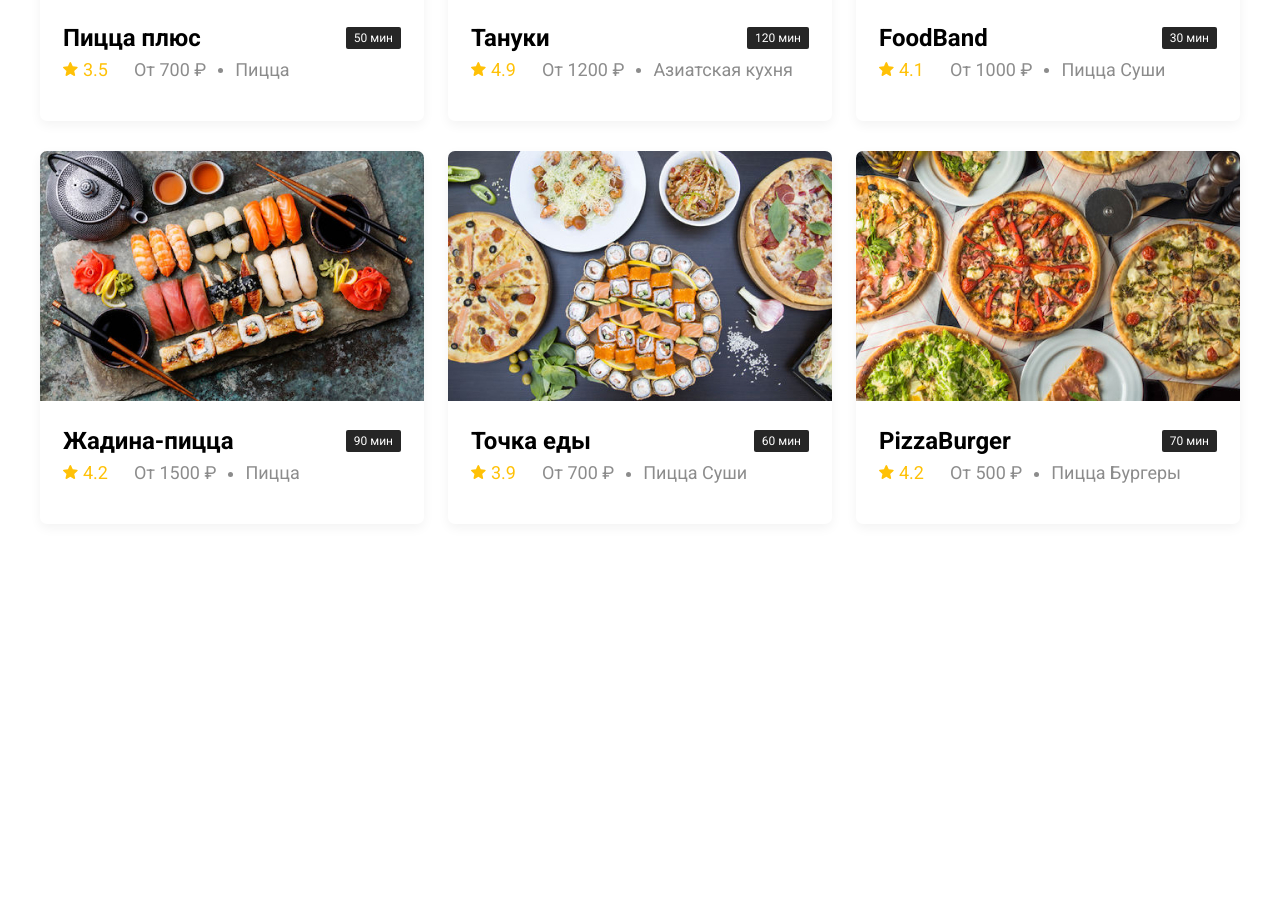
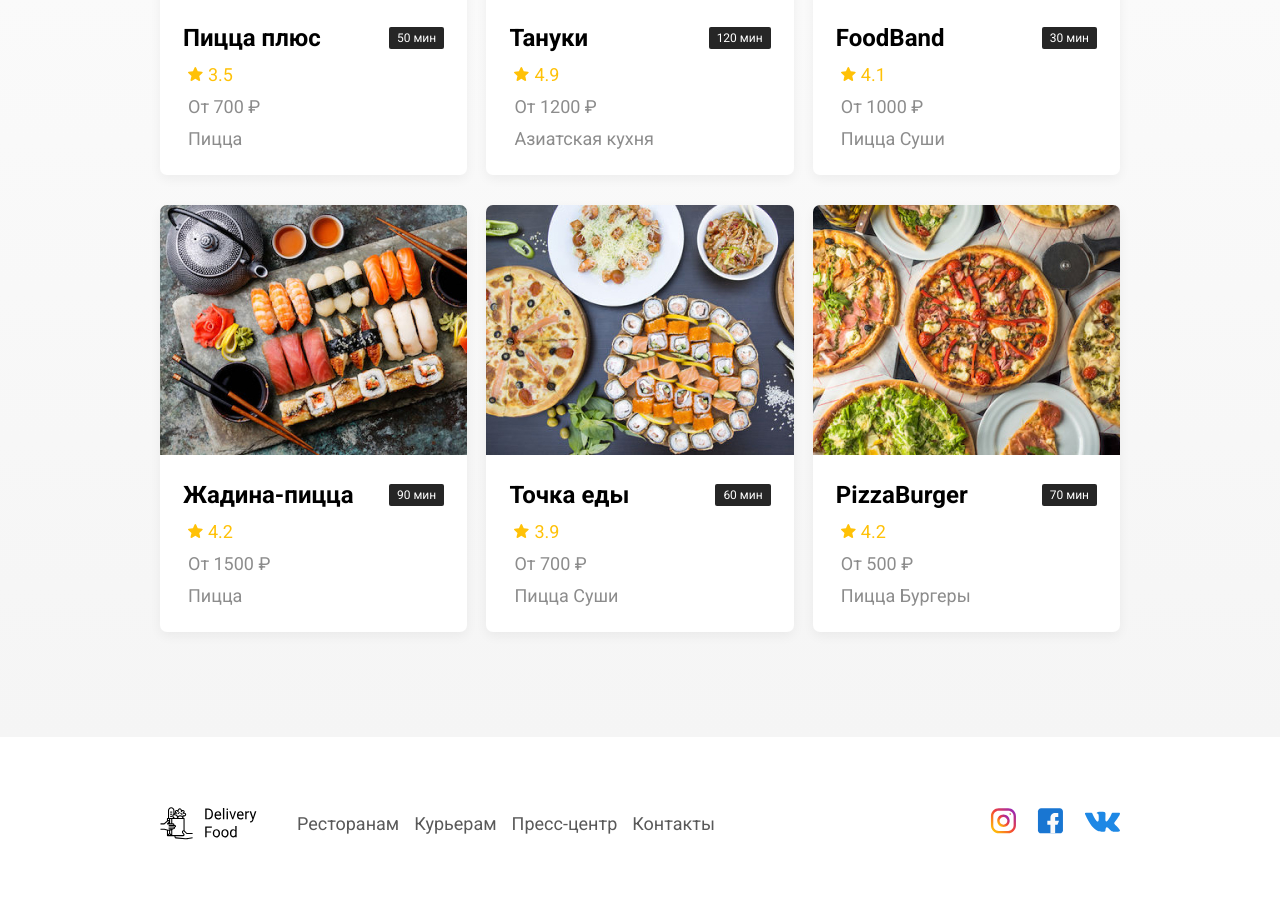
Before and after one commit to Brilook/DeliveryFood, a plain HTML site: page index.html in a window 1280 px wide. Shown: the part 896-1806 px from the top of the page. Before the commit the page ends 1435 px from the top, so only its background shows below. Drawn offline with Linux system fonts and the light colour scheme.

Commit message:
media start

```diff
--- a/css/style.css
+++ b/css/style.css
@@ -31,7 +31,7 @@ body {
 }
 
 .input-address {
-  width: 640px;
+  flex: 0.8;
   background: #ffffff url(../img/home.svg) no-repeat left 11px center;
 }
 
@@ -70,6 +70,15 @@ body {
   margin-right: 6px;
 }
 
+.main {
+  background: linear-gradient(
+    180deg,
+    rgba(245, 245, 245, 0) 1.04%,
+    #f5f5f5 100%
+  );
+  padding-bottom: 90px;
+}
+
 .promo {
   box-shadow: 0px 7px 12px rgba(158, 158, 163, 0.1);
   background: #fff1b8 url(../img/promoImg.png) no-repeat bottom -80px right 35px /
@@ -79,6 +88,7 @@ body {
   color: #302c34;
   margin-bottom: 56px;
 }
+
 .promo-title {
   font-weight: bold;
   font-size: 39px;
@@ -90,8 +100,6 @@ body {
   font-size: 24px;
   line-height: 28px;
   max-width: 540px;
-}
-.restorats {
 }
 
 .section-heading {
@@ -106,18 +114,21 @@ body {
   line-height: 42px;
   margin: 0;
 }
+
 .cards {
   display: flex;
   flex-wrap: wrap;
   align-items: flex-start;
   justify-content: space-between;
 }
+
 .card {
   background: #ffffff;
   box-shadow: 0px 4px 12px rgba(0, 0, 0, 0.05);
   border-radius: 7px;
   overflow: hidden;
   margin: 15px 0;
+  flex-basis: 32%;
 }
 
 .card-image {
@@ -129,11 +140,13 @@ body {
 .card-text {
   padding: 20px 23px 35px;
 }
+
 .card-heading {
   display: flex;
   justify-content: space-between;
   align-items: center;
 }
+
 .card-title {
   font-size: 24px;
   line-height: 32px;
@@ -148,6 +161,7 @@ body {
   line-height: 20px;
   border-radius: 2px;
 }
+
 .card-info {
   display: flex;
   align-items: center;
@@ -159,6 +173,7 @@ body {
   color: #ffc107;
   margin-right: 26px;
 }
+
 .rating-star {
   margin-right: 5px;
 }
@@ -170,10 +185,14 @@ body {
   line-height: 32px;
   color: #8c8c8c;
 }
+.price {
+  margin-right: 12px;
+}
+
 .category {
-  margin-left: 12px;
   overflow-wrap: normal;
 }
+
 .price::after {
   content: "";
   width: 5px;
@@ -184,3 +203,74 @@ body {
   vertical-align: middle;
   margin-left: 12px;
 }
+
+.footer {
+  padding: 60px 0;
+}
+
+.footer-block {
+  display: flex;
+  align-items: center;
+  justify-content: space-between;
+}
+
+.footer-logo {
+  padding-right: 36px;
+}
+
+.footer-nav {
+  margin-right: auto;
+}
+
+.nav-links {
+  display: flex;
+  justify-content: space-between;
+  align-items: center;
+  padding: 0;
+}
+
+.nav-links-item:not(:last-child) {
+  margin-right: 15px;
+}
+
+.nav-links-item {
+  font-weight: normal;
+  font-size: 18px;
+  line-height: 21px;
+  list-style-type: none;
+}
+
+.footer-link {
+  text-decoration: none;
+  color: #595959;
+}
+
+.social-links {
+  display: flex;
+  align-items: center;
+}
+
+.social-link:not(:last-child) {
+  margin-right: 21px;
+}
+
+/* ----------@media---------- */
+
+@media (max-width: 1366px) {
+  .container {
+    max-width: 960px;
+  }
+
+  .card-info {
+    display: flow-root;
+    margin: 5px;
+  }
+
+  .price::after {
+    display: none;
+  }
+
+  .card-text {
+    padding: 20px 23px 15px;
+  }
+}
--- a/index.html
+++ b/index.html
@@ -31,6 +31,10 @@
           </button>
         </div>
       </header>
+    </div>
+    <!-- .container -->
+    <main class="main">
+      <div class="container">
         <section class="promo">
           <h1 class="promo-title">Онлайн-сервис <br />доставки еды на дом</h1>
           <p class="promo-text">
@@ -160,6 +164,32 @@
           <!-- /.cards -->
         </section>
       </div>
+      <!-- /.container -->
+    </main>
+    <footer class="footer">
+      <div class="container">
+        <div class="footer-block">
+          <img src="img/logo.svg" alt="logo" class="logo footer-logo">
+          <nav class="footer-nav">
+            <ul class="nav-links">
+              <li class="nav-links-item"><a href="#" class="footer-link">Ресторанам </a></li>
+              <li class="nav-links-item"><a href="#" class="footer-link">Курьерам</a></li>
+              <li class="nav-links-item"><a href="#" class="footer-link">Пресс-центр</a></li>
+              <li class="nav-links-item"><a href="#" class="footer-link">Контакты</a></li>
+            </ul>
+            <!-- /.nav-links -->
+          </nav>
+          <div class="social-links">
+            <a href="#" class="social-link"><img src="img/instagram.svg" alt="instagram"></a>
+            <a href="#" class="social-link"><img src="img/fb.svg" alt="fasebook"></a>
+            <a href="#" class="social-link"><img src="img/vk.svg" alt="vk"></a>
+          </div>
+          <!-- /.social-links -->
+        </div>
+        <!-- /.footer-block -->
+      </div>
+      <!-- /.container -->
+    </footer>
   </body>
 </html>
 
```
Also changed, not shown: img/fb.svg (added), img/instagram.svg (added), img/vk.svg (added). Lines whose indentation alone changed are shown as unchanged.
